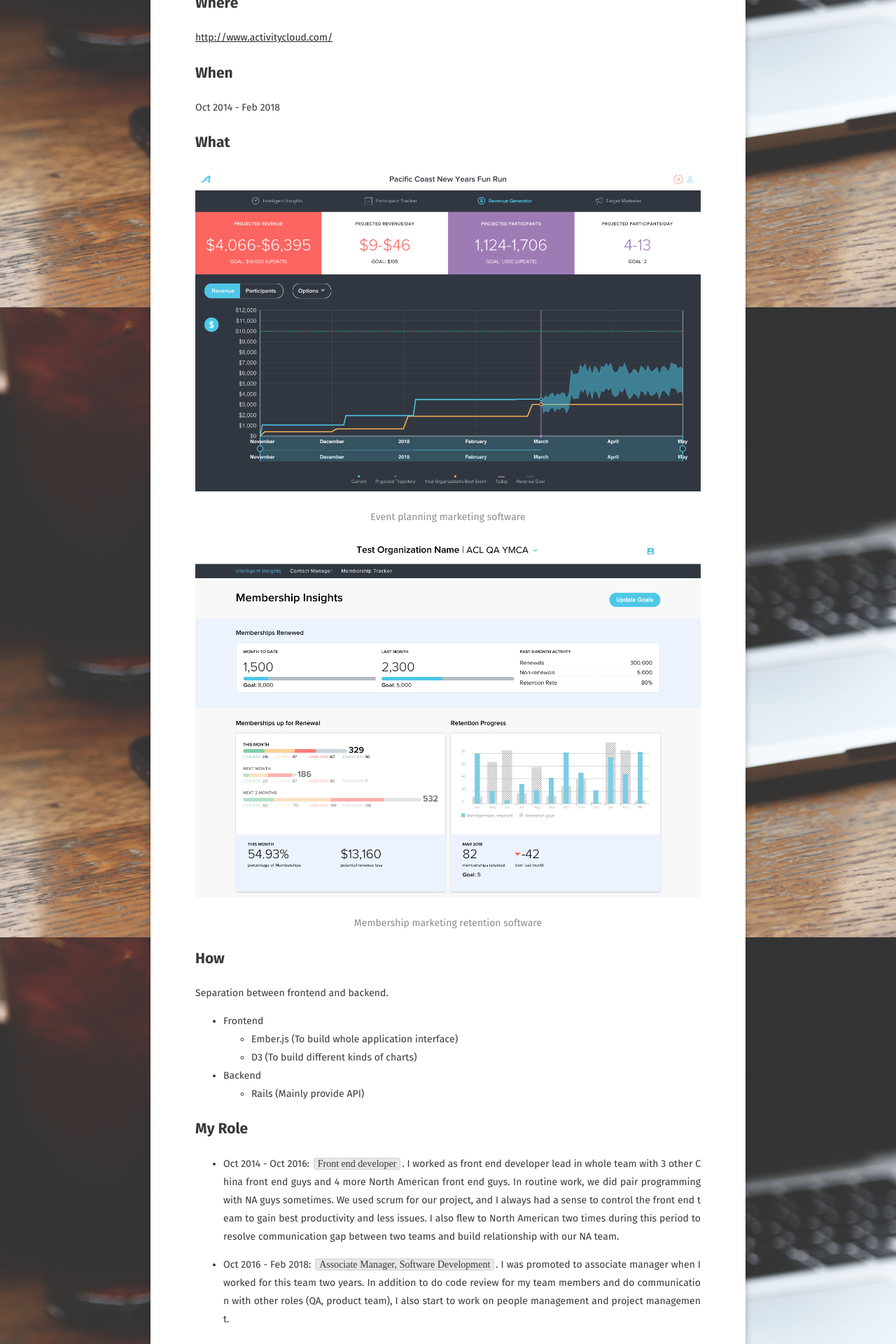
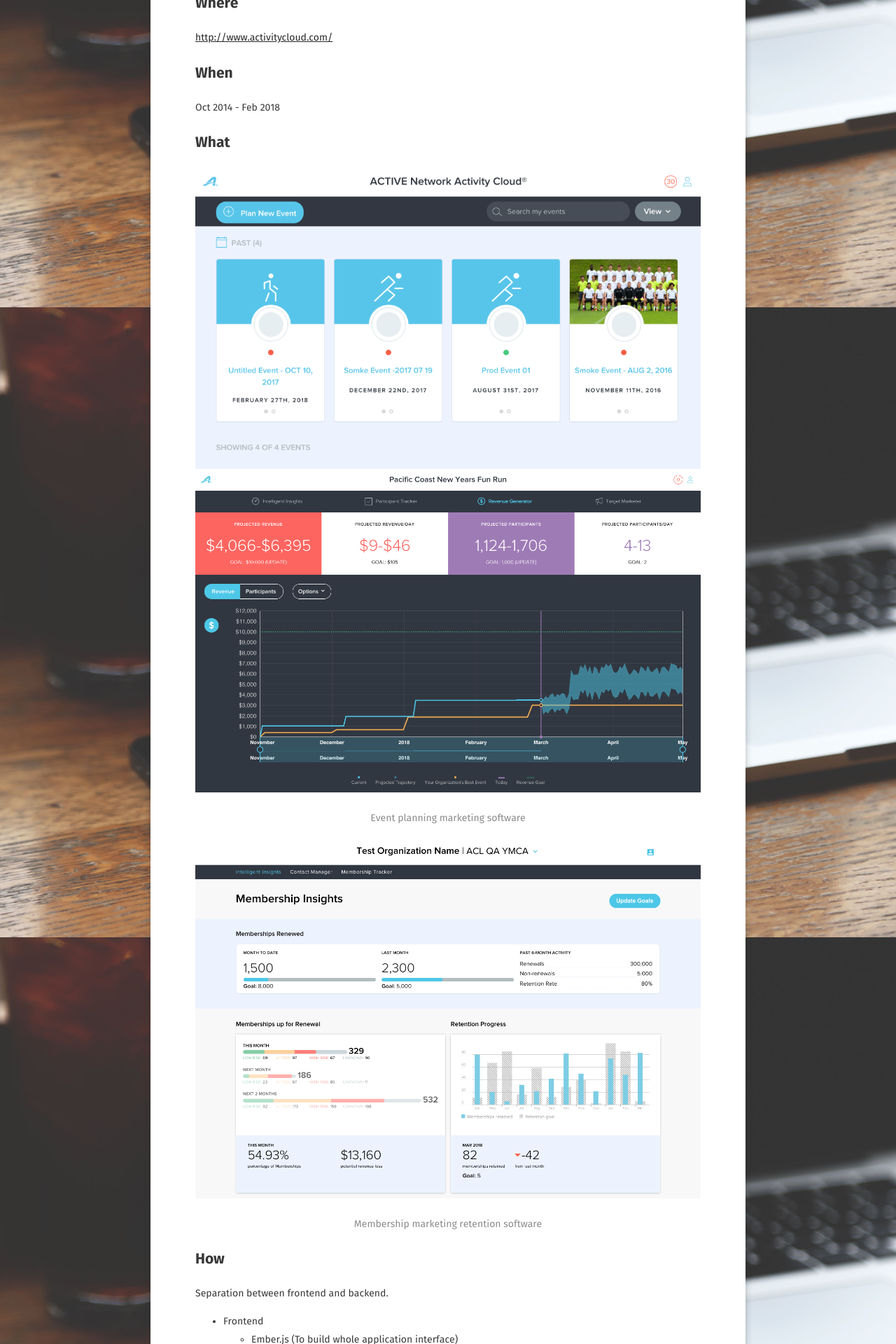
Before and after one commit to just4fun/just4fun.github.io, a Jekyll site: the page built from _posts/1900-01-01-activity-cloud.md, in a window 1280 px wide. Shown: the part 461-2381 px from the top of the page at 70% size. Built offline with Jekyll 4.4.1, drawn with Linux system fonts in a browser that asks for light colours; some web fonts are replaced; comment, search, counter and statistics services are not loaded.

Commit message:
add one more screenshot to proejct

```diff
--- a/_posts/1900-01-01-activity-cloud.md
+++ b/_posts/1900-01-01-activity-cloud.md
@@ -26,6 +26,7 @@ Oct 2014 - Feb 2018
 
 ## What
 
+![](/assets/img/projects/ActivityCloud_Events_Home.png)
 ![](/assets/img/projects/ActivityCloud_Events.png)
 <center><figcaption>Event planning marketing software</figcaption></center>
 
```
Also changed, not shown: assets/img/projects/ActivityCloud_Events_Home.png (added).
